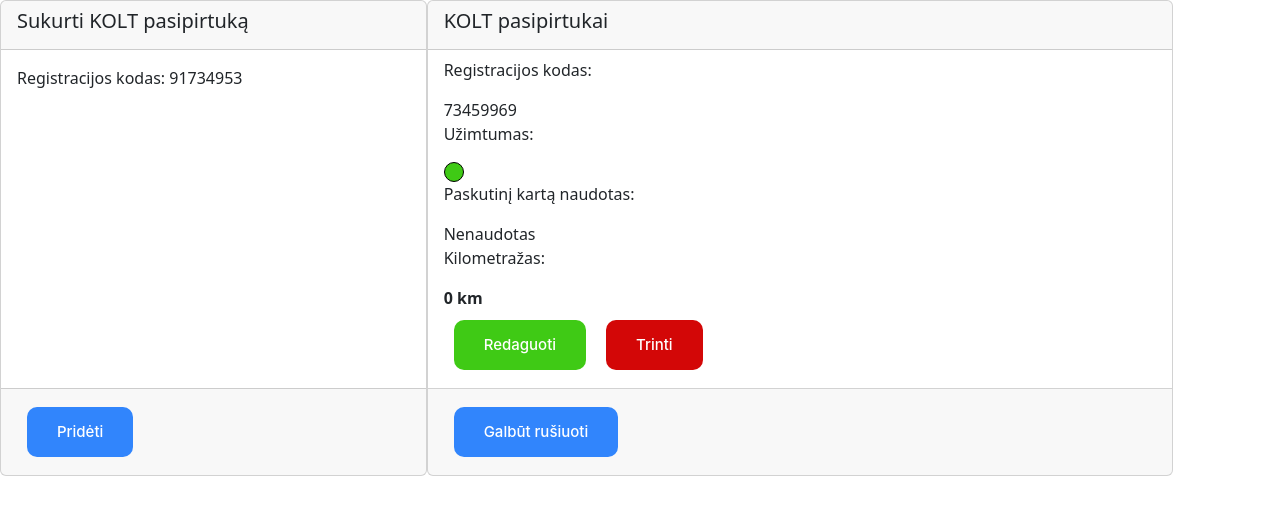
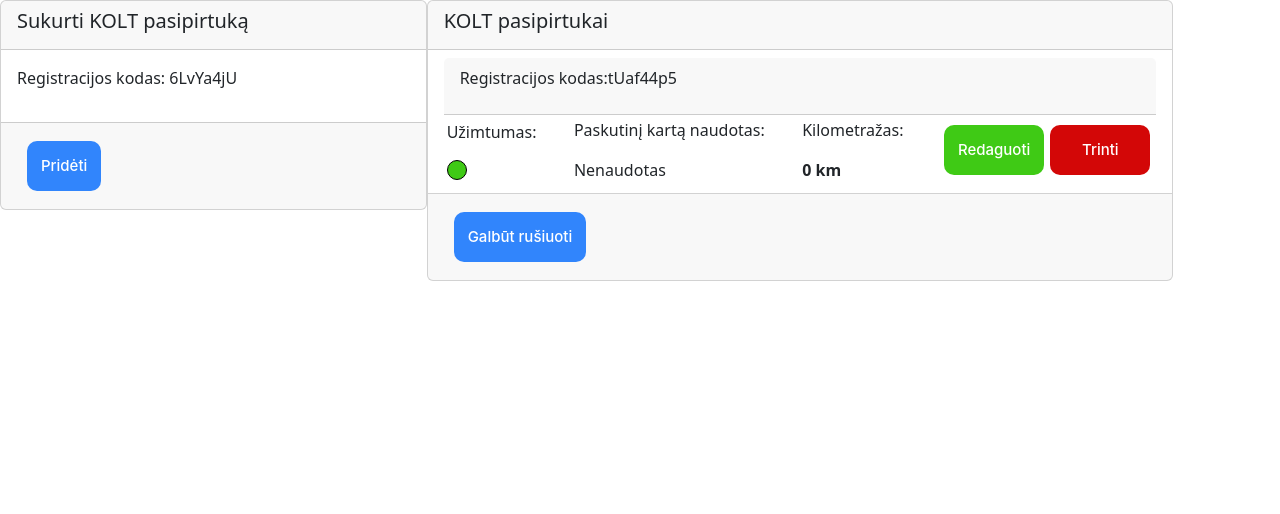
Before and after one commit to KarolisZemelis/koltReactCrud, a React (Create React App) app in the folder rfe/: page / in a window 1280 px wide. Both pictures are taken after a click on the button "Pridėti". Shown: the top 514 px of the page. Built offline with nearby package versions, Linux system fonts and the light colour scheme.

Commit message:
made minor styling and sorting changes for list component

```diff
--- a/rfe/src/App.jsx
+++ b/rfe/src/App.jsx
@@ -19,7 +19,7 @@ function App() {
     }
     const newScooter = { ...createScooter, id: id };
     setCreateScooter(newScooter);
-    scooters.push(newScooter);
+    scooters.unshift(newScooter);
     localStorage.setItem("scooters", JSON.stringify(scooters));
     setRegistrationCode(randRCode());
   };
--- a/rfe/src/app.scss
+++ b/rfe/src/app.scss
@@ -8,3 +8,20 @@
   border-radius: 50px;
   border: 0.5px solid black;
 }
+.registrationCode {
+  display: flex;
+}
+.scooterDetails {
+  display: flex;
+  justify-content: space-between;
+  align-items: center;
+  padding: 3px;
+  .btnContainer button {
+    min-width: 100px;
+    margin: 3px;
+  }
+}
+
+.col-4 .card {
+  align-items: flex-start;
+}
--- a/rfe/src/components/Create.jsx
+++ b/rfe/src/components/Create.jsx
@@ -2,7 +2,7 @@ import "./buttons.scss";
 
 export default function Create({ handleCreate, registrationCode }) {
   return (
-    <div className="col-4 card">
+    <div className="col-4 card h-100">
       <div className="card-header">
         <h5 className="card-title">Sukurti KOLT pasipirtuką</h5>
       </div>
--- a/rfe/src/components/List.jsx
+++ b/rfe/src/components/List.jsx
@@ -10,18 +10,21 @@ export default function List({ scooters }) {
       <ul className="list-group list-group-flush">
         {scooters.map((scooter) => (
           <li className="list-group-item" key={scooter.id}>
-            <div className="registrationCode">
+            <div className="card-header registrationCode">
               <p>Registracijos kodas:</p>
               <div>{scooter.registrationCode}</div>
             </div>
+            <div className="scooterDetails">
               <div className="isBusy">
                 <p>Užimtumas:</p>
                 <div
                   className="availability"
                   style={{
-                  backgroundColor: scooter.isBusy === 1 ? "#d30707" : "#3fca15",
+                    backgroundColor:
+                      scooter.isBusy === 1 ? "#d30707" : "#3fca15",
                   }}
                 ></div>
+              </div>
               <div className="lastUseTime">
                 <p>Paskutinį kartą naudotas:</p>
                 <div>
@@ -36,10 +39,10 @@ export default function List({ scooters }) {
                   <b>{scooter.totalRideKilometres} km</b>
                 </div>
               </div>
-            </div>
               <div className="btnContainer">
                 <button className="green">Redaguoti</button>
                 <button className="red">Trinti</button>
+              </div>
             </div>
           </li>
         ))}
--- a/rfe/src/components/buttons.scss
+++ b/rfe/src/components/buttons.scss
@@ -24,7 +24,7 @@ button {
   line-height: 1.5;
   outline: none;
   overflow: hidden;
-  padding: 14px 30px;
+  padding: 14px 14px;
   position: relative;
   text-align: center;
   text-decoration: none;
--- a/rfe/src/components/randRCode.js
+++ b/rfe/src/components/randRCode.js
@@ -1,9 +1,9 @@
 export default function generateRandomCode() {
+    const characters = 'ABCDEFGHIJKLMNOPQRSTUVWXYZabcdefghijklmnopqrstuvwxyz0123456789';
     let code = '';
+    const charactersLength = characters.length;
     for (let i = 0; i < 8; i++) {
-        const randomNumber = Math.floor(Math.random() * 10); // Generates 0-9
-        code += randomNumber;
+        code += characters.charAt(Math.floor(Math.random() * charactersLength));
     }
-
     return code;
 }
```
Lines whose indentation alone changed are shown as unchanged.
